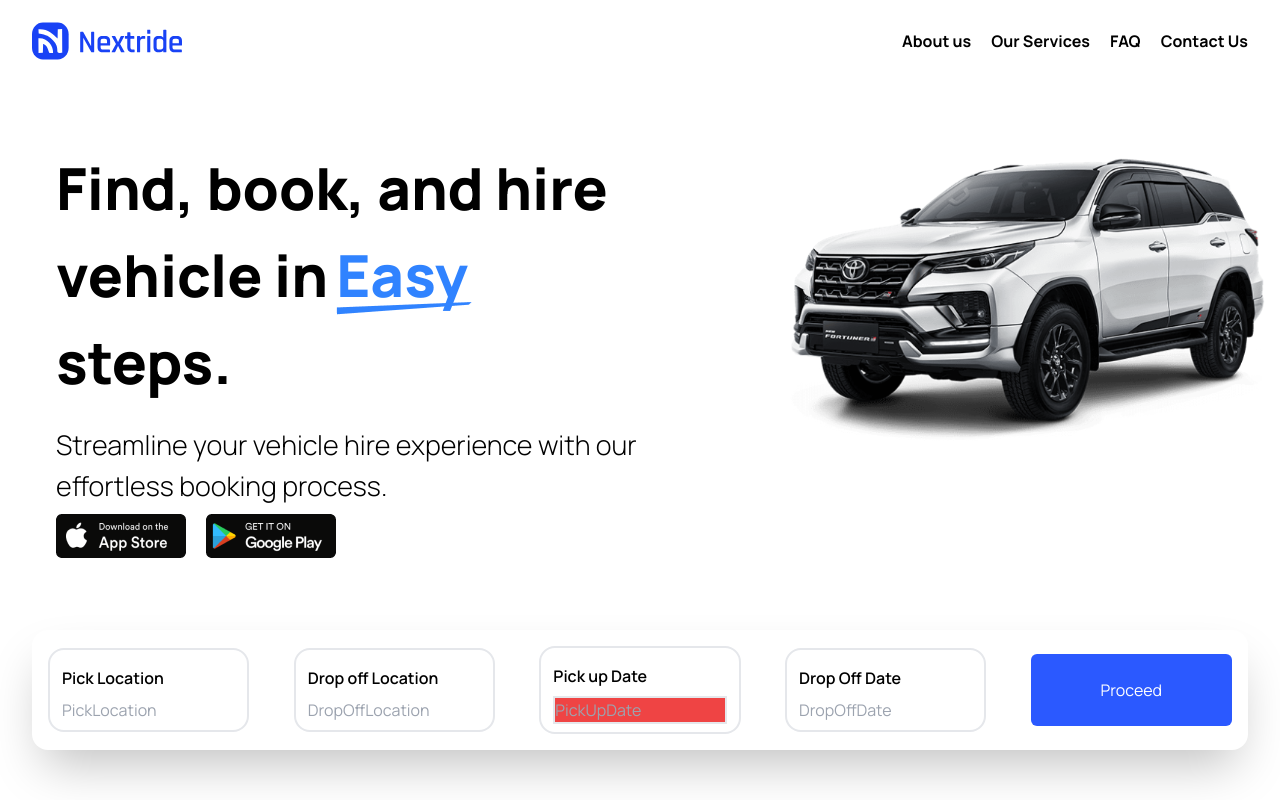
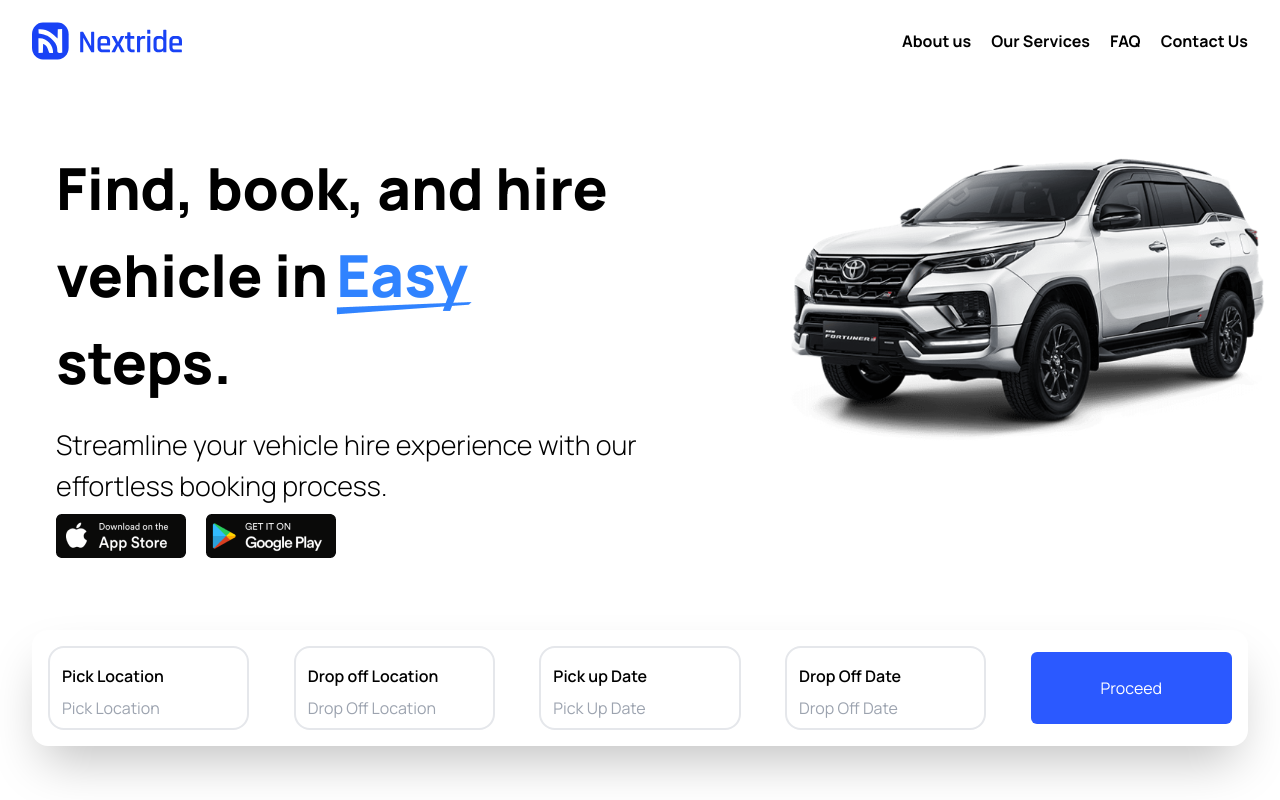
Before and after one commit to muhaj-dev/NextRide, a Next.js app: page / in a window 1280 px wide. Shown: the top 800 px of the page. Built offline with nearby package versions, Linux system fonts and the light colour scheme.

Commit message:
google sheet implemrntation

```diff
--- a/components/Card.tsx
+++ b/components/Card.tsx
@@ -53,22 +53,6 @@ const Card: React.FC = () => {
         console.error("Error:", error);
       });
 
-    // Simulate a POST request to an endpoint
-//     fetch('https://script.google.com/macros/s/AKfycbypl8_dnWNp_RYlPLBFjsMWiVig6oCLU8fU3cW6cqXyNvgVE8mI2EeQ7yvxHQE4ei7w/exec', {
-//       method: 'POST',
-//       // headers: {
-//       //   'Content-Type': 'application/json',
-//       // },
-//       body: JSON.stringify(formData),
-//     // })
-//     headers: {
-//       'Content-Type': 'text/plain;charset=utf-8',
-//   }
-// }).then(response => {
-//   console.log("success:", response);
-// }).catch(err => {
-//   console.log("Error:" + err);
-// });
   };
 
   return (
@@ -80,7 +64,7 @@ const Card: React.FC = () => {
             type="text"
             value={formData.PickLocation}
             onChange={(e) => handleInputChange('PickLocation', e.target.value)}
-            placeholder="PickLocation"
+            placeholder="Pick Location"
             className=" mt-2 w-full focus:outline-none"
             required
           />
@@ -91,13 +75,13 @@ const Card: React.FC = () => {
             type="text"
             value={formData.DropOffLocation}
             onChange={(e) => handleInputChange('DropOffLocation', e.target.value)}
-            placeholder="DropOffLocation"
+            placeholder="Drop Off Location"
             className=" mt-2 w-full focus:outline-none"
             required
           />
         </div>
 
-        <div className="px-3 py-2 w-full sm:w-[45%] lg:w-[17%] border-2 rounded-2xl">
+        <div className="px-3 py-2 w-full  sm:w-[45%] lg:w-[17%] border-2 rounded-2xl">
           <h2 className="text-md font-semibold mt-2">Pick up Date</h2>
           <DatePicker
             selected={formData.PickUpDate}
@@ -106,8 +90,8 @@ const Card: React.FC = () => {
             timeFormat="HH:mm"
             timeIntervals={15}
             dateFormat="Pp"
-            placeholderText="PickUpDate"
-            className=" mt-2 w-full bg-red-500  border-2 focus:outline-none"
+            placeholderText="Pick Up Date"
+            className=" mt-2 w-full focus:outline-none"
             required
           />
         </div>
@@ -120,7 +104,7 @@ const Card: React.FC = () => {
             timeFormat="HH:mm"
             timeIntervals={15}
             dateFormat="Pp"
-            placeholderText="DropOffDate"
+            placeholderText="Drop Off Date"
             className=" mt-2 w-full focus:outline-none"
             required
           />
```
